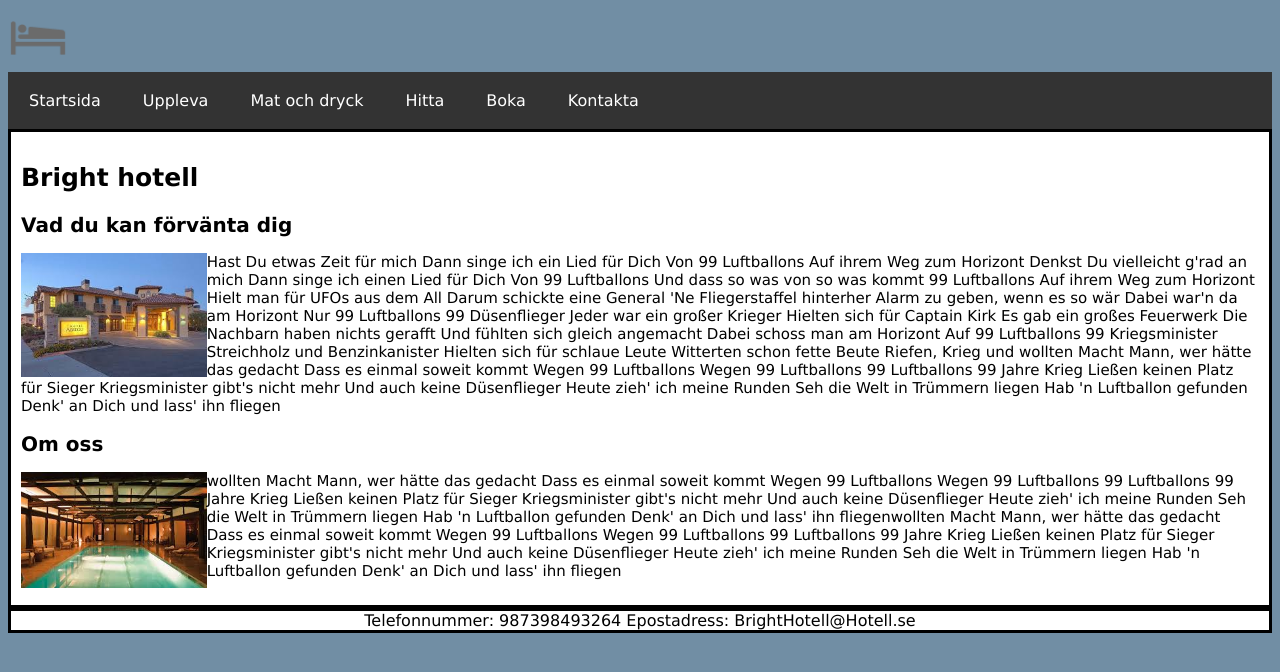
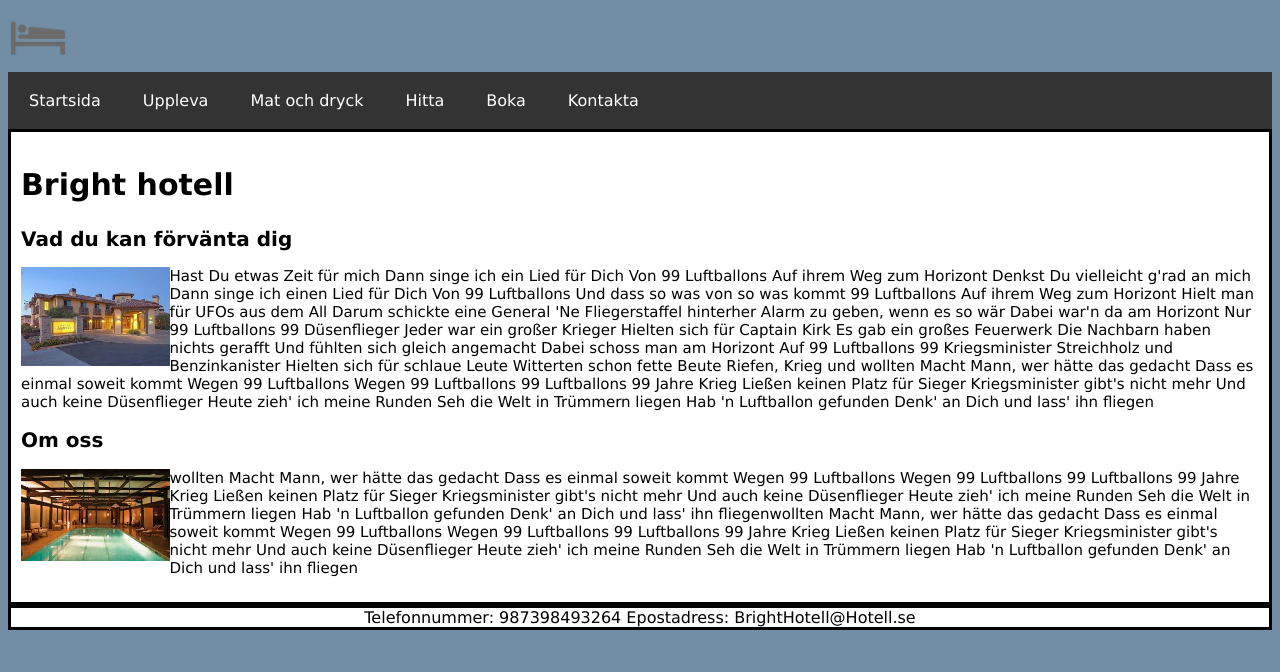
Before and after one commit to Tredddd/Tredddd.github.io, a plain HTML site: page index.html in a window 1280 px wide. Drawn offline with Linux system fonts and the light colour scheme.

Commit message:
Add files via upload

```diff
--- a/hotelcss.css
+++ b/hotelcss.css
@@ -33,7 +33,7 @@ img#upplevelser{
 
 img#hemsida{
     float: left;
-    width: 15%;
+    width: 12%;
 }
 
 img#boka{
@@ -89,7 +89,7 @@ footer{
  }
 
 h1{
-    font-size: 25px;
+    font-size: 30px;
 }
 
 h2{
```
